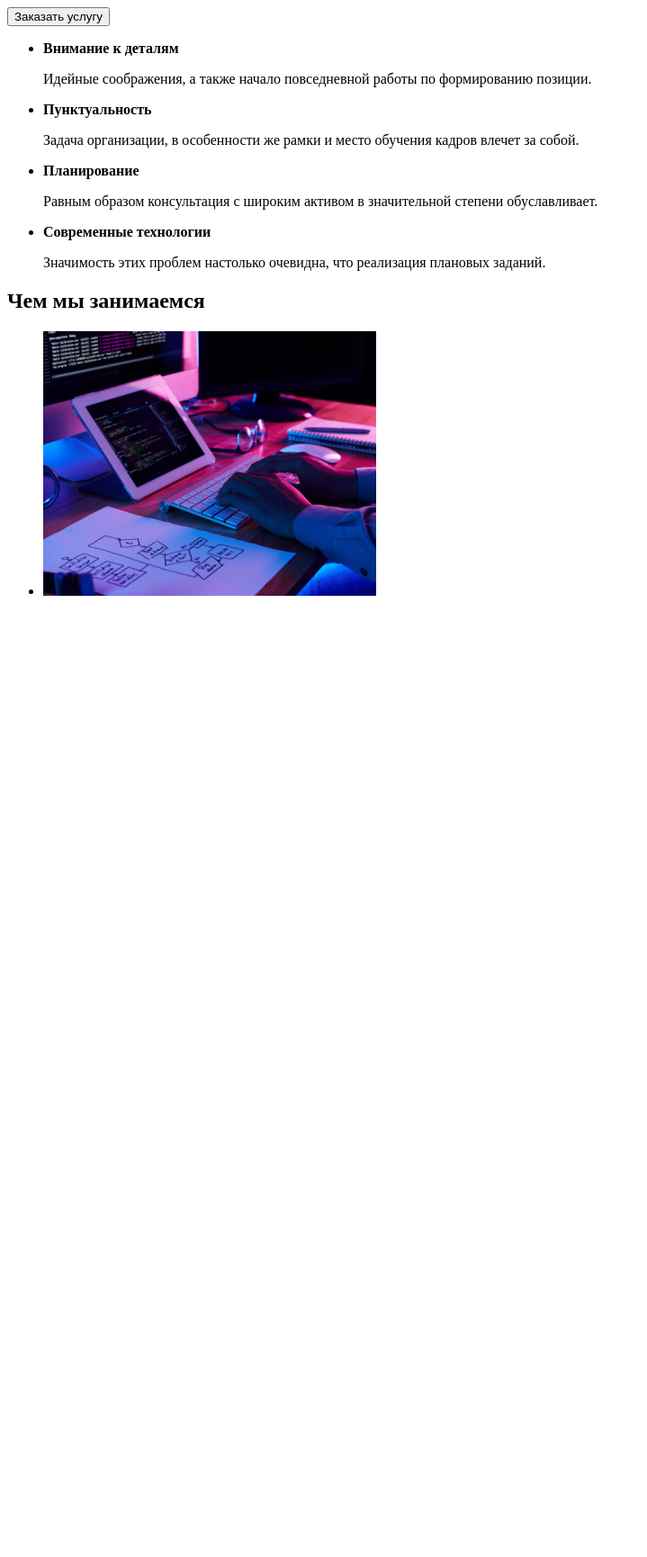
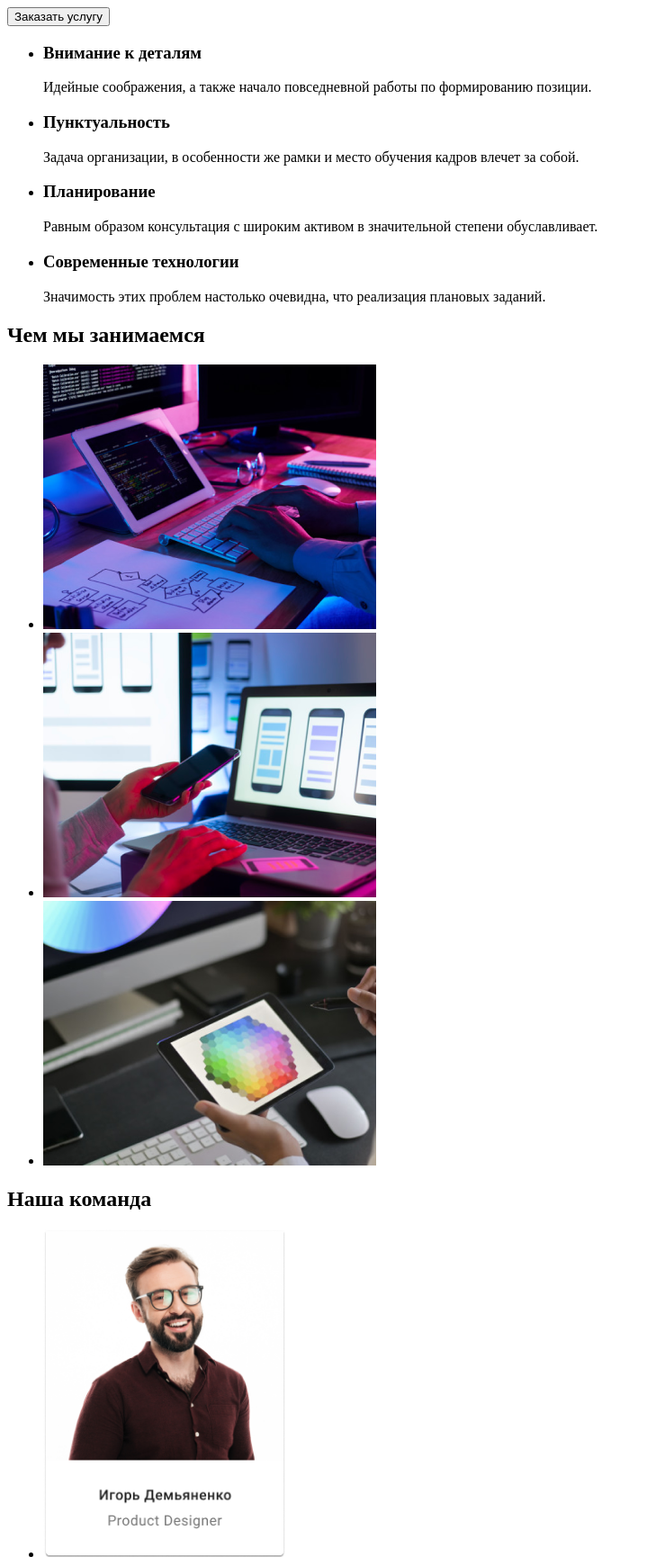
Before and after one commit to ArbakovMaxim/goit-markup-hw-01, a plain HTML site: page index.html in a window 1280 px wide. Shown: the part 220-1950 px from the top of the page at 90% size, without its empty margins (0-719 px from the left). Before the commit the page ends 902 px from the top, so only its background shows below. Drawn offline with Linux system fonts and the light colour scheme.

Commit message:
main
окончания секций main html

```diff
--- a/index.html
+++ b/index.html
@@ -21,6 +21,7 @@
              <li> <a href="tel:+380961111111">+38 096 111 11 11</a></li>
             </ul>
     </header>
+    <main>
         <div>
             <h1>Эффективные решения для вашего бизнеса</h1>
             <button type="button">Заказать услугу</button>
@@ -28,19 +29,19 @@
         <section>
             <ul>
                 <li>
-                <strong>Внимание к деталям</strong>
+                    <h3>Внимание к деталям</h3>
                     <p>Идейные соображения, а также начало повседневной работы по формированию позиции.</p>
                 </li>
                 <li>
-                <strong>Пунктуальность</strong>
+                    <h3>Пунктуальность</h3>
                     <p>Задача организации, в особенности же рамки и место обучения кадров влечет за собой.</p>
                 </li>
                 <li>
-                <strong>Планирование</strong>
+                    <h3>Планирование</h3>
                     <p>Равным образом консультация с широким активом в значительной степени обуславливает.</p>
                 </li>
                 <li>
-                <strong>Современные технологии</strong>
+                    <h3>Современные технологии</h3>
                     <p>Значимость этих проблем настолько очевидна, что реализация плановых заданий.</p>
                 </li>
             </ul>
@@ -49,10 +50,31 @@
             <h2>Чем мы занимаемся</h2>
             <ul>
                 <li>
-                <img src="images/img.png" alt="Работа за компьютером за столом">
-
+                    <img src="images/img.png" width="370" alt="Работа за компьютером за столом">
+                </li>
+                <li>
+                    <img src="images/box 2.png" width="370" alt="Телефон в руках перед компьютером">
+                </li>
+                <li>
+                    <img src="images/box 3.png" width="370" alt="планшет на фоне клавиатуры, с рисунком гексограммы">
+                </li>
+            </ul>
+            <h2>Наша команда</h2>
+            <ul>
+                <li>
+                    <img src="images/team card 1.png" width="270" alt="фотография сотрудника">
+                </li>
+                <li>
+                    <img src="images/team card 2.png" width="270" alt="фотография сотрудника">
+                </li>
+                <li>
+                    <img src="images/team card 3.png" width="270" alt="фотография сотрудника">
+                </li>
+                <li>
+                    <img src="images/team card 4.png" width="270" alt="фотография сотрудника">
                 </li>
             </ul>
         </section>
+    </main>
 </body>
 </html>
```
Lines whose indentation alone changed are shown as unchanged.
